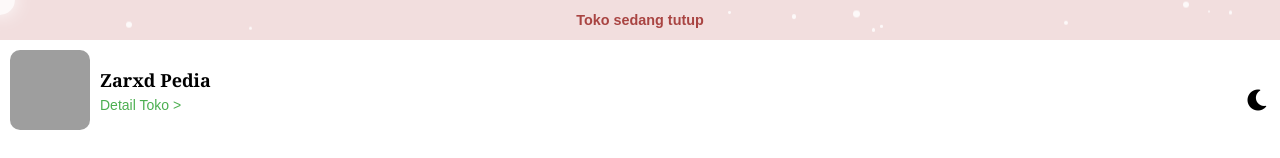
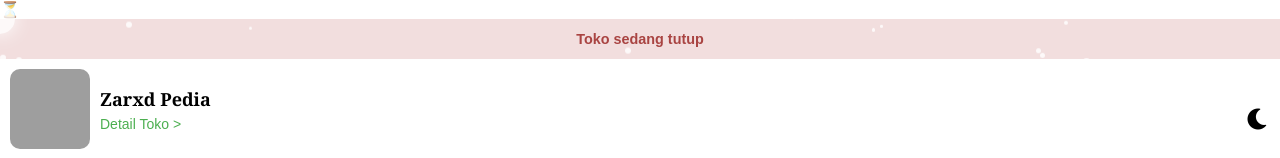
Before and after one commit to zarxdmods/anjaytol, a website: page src/views/index.html in a window 1280 px wide. Shown: the top 158 px of the page. Drawn offline with Linux system fonts and the light colour scheme; grey boxes are pictures that could not be loaded.

Commit message:
Update index.html

```diff
--- a/src/views/index.html
+++ b/src/views/index.html
@@ -10,6 +10,9 @@
     <link rel="stylesheet" href="https://cdnjs.cloudflare.com/ajax/libs/font-awesome/6.0.0-beta3/css/all.min.css">
 </head>
 <body>
+    <div class="loading-overlay">
+  <div class="loading">⏳</div> <!-- Loading animasi -->
+</div>
       <div class="cursor"></div>
       <!-- Toko Status -->
     <div class="store-status" id="storeStatus">
```
